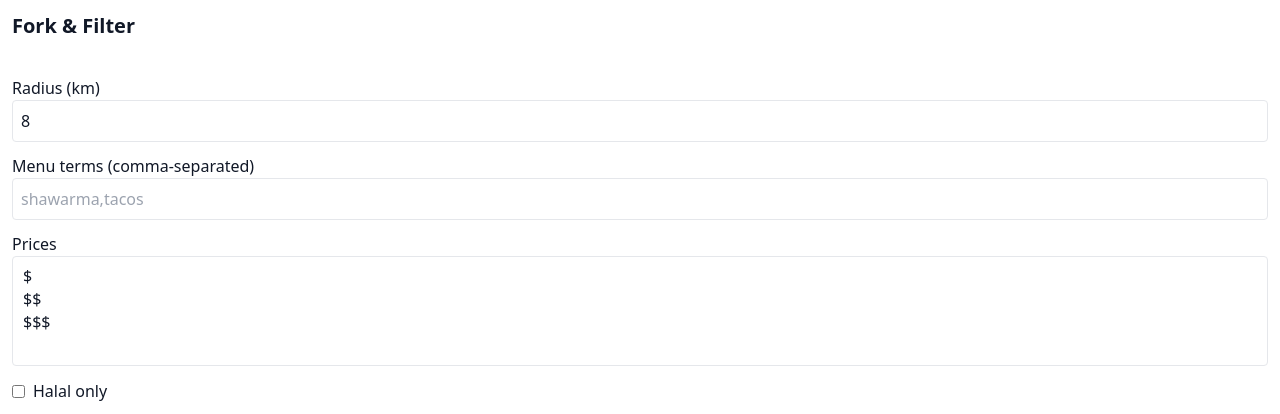
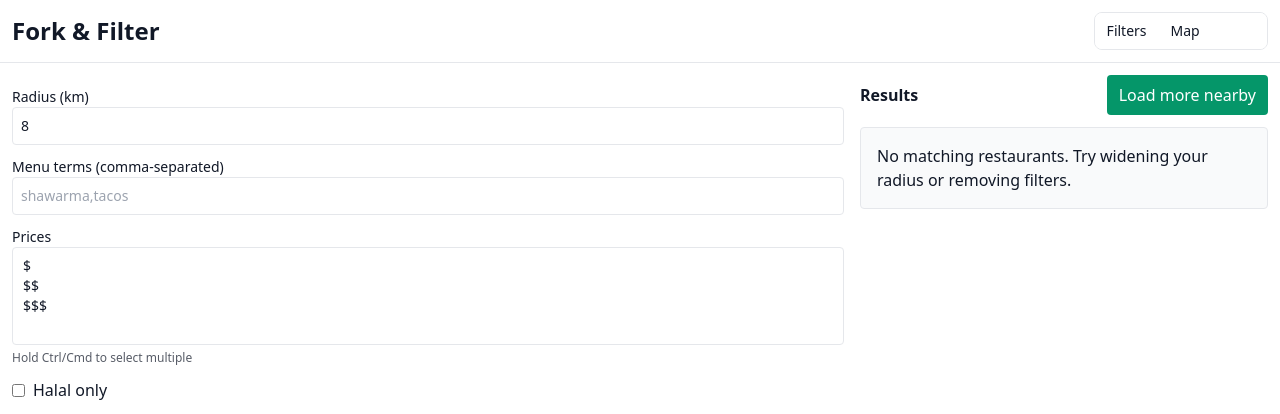
Before and after one commit to DaraMoh/fork-and-filter, a Flask app: page / in a window 1280 px wide. Shown: the top 414 px of the page. Run offline with Flask 3, Linux system fonts and the light colour scheme; data that the repository does not hold is empty; some libraries are stand-ins or nearby versions.

Commit message:
Updated front-end to have map-less and filter-less modes

```diff
--- a/app/__init__.py
+++ b/app/__init__.py
@@ -1,4 +1,3 @@
-# app/__init__.py
 import os
 import click
 import time
--- a/app/templates/_results.html
+++ b/app/templates/_results.html
@@ -1,28 +1,32 @@
-<div id="results" class="space-y-3" data-markers='{{ results | tojson }}'>
+<div id="results" class="space-y-3">
   {% if count == 0 %}
-    <div class="p-4 rounded border">No matching restaurants. Try widening your radius or removing filters</div>
+    <div class="p-4 rounded border bg-gray-50">
+      No matching restaurants. Try widening your radius or removing filters.
+    </div>
   {% else %}
     {% for r in results %}
-      <div class="p-4 rounded border flex items-center justify-between" data-restaurant-id="{{ r.id }}">
+      <div class="p-3 rounded border hover:shadow-sm transition flex items-start justify-between gap-3">
         <div>
           <div class="font-semibold">{{ r.name }}</div>
           <div class="text-sm opacity-75">
             {{ r.distance_km }} km |
             {% if r.price == 1 %}$ {% elif r.price == 2 %}$$ {% elif r.price == 3 %}$$$ {% else %}-{% endif %}
-            | {{ r.busy }}{% if r.halal %} | Halal{% endif %}
+            | {{ r.busy }}
+            {% if r.halal %} | Halal{% endif %}
           </div>
         </div>
-
-        <button class="px-3 py-2 text-sm bg-emerald-600 text-white rounded" hex-post="/checkin/{{ r.id }}" hx-target="#results" hx-swap="outerHTML" hx-include="#filters">
-          I'm here
-        </button>
-      </div>
-      <div class="mt-3">
-        <button type="button" class="px-3 py-2 rounded bg-emerald-600 text-white" hx-get="/search" hx-include="#filters" hx-vals='{"enrich":"1"}' hx-target="#results" hx-swap="outerHTML" hx-indicator="#loading">
-          Load more nearby (OpenStreetMap)
-        </button>
-        <span id="loading" class="htmx-indicator ml-2 text-sm opacit-70">Loadiing...</span>
+        <!-- Optional: check-in button, remove if needed -->
+        <form
+          hx-post="/checkin"
+          hx-vals='{"restaurant_id":"{{ r.id }}"}'
+          hx-swap="none">
+          <button type="submit" class="px-2 py-1 bg-sky-600 text-white rounded text-sm">
+            I’m here
+          </button>
+        </form>
       </div>
     {% endfor %}
   {% endif %}
 </div>
+
+<script type="application/json" id="markers-json">{{ results | tojson }}</script>
--- a/app/templates/index.html
+++ b/app/templates/index.html
@@ -1,162 +1,260 @@
 {% extends "base.html" %}
 {% block content %}
-  <h1 class="text-xl font-semibold p-3">Fork & Filter</h1>
+  <header class="p-3 border-b flex items-center justify-between">
+    <h1 class="text-2xl font-semibold">Fork & Filter</h1>
 
+    <!-- Segmented view switch -->
+    <div class="inline-flex rounded-lg overflow-hidden border">
+      <button class="px-3 py-2 text-sm bg-white hover:bg-gray-50" data-mode="filters" id="btn-filters">Filters</button>
+      <button class="px-3 py-2 text-sm bg-white hover:bg-gray-50" data-mode="map" id="btn-map">Map</button>
+      <button class="px-3 py-2 text-sm bg-white hover:bg-gray-50" data-mode="both" id="btn-both">Both</button>
+    </div>
+  </header>
+
+  <div class="grid md:grid-cols-3 gap-4 p-3">
+    <!-- LEFT: filters + map, shown per mode -->
+    <main class="md:col-span-2 space-y-4">
+      <!-- Filters pane -->
+      <section id="filters-pane" class="transition-opacity duration-300">
         <form id="filters"
-        class="space-y-3 p-3"
-        hx-get="/search" hx-target="#results" hx-swap="outerHTML"
-        hx-trigger="load, change delay:200ms">
+              class="space-y-3"
+              hx-get="/search"
+              hx-target="#results"
+              hx-swap="outerHTML"
+              hx-trigger="load, change delay:250ms">
           <input type="hidden" name="lat" id="lat" value="32.7767">
           <input type="hidden" name="lng" id="lng" value="-96.7970">
 
-    <label class="block">Radius (km)
+          <label class="block text-sm">Radius (km)
             <input class="border p-2 rounded w-full" type="number" step="0.1" name="radius_km" value="8">
           </label>
 
-    <label class="block">Menu terms (comma-separated)
+          <label class="block text-sm">Menu terms (comma-separated)
             <input class="border p-2 rounded w-full" type="text" name="terms" placeholder="shawarma,tacos">
           </label>
 
-    <label class="block">Prices
+          <label class="block text-sm">Prices
             <select class="border p-2 rounded w-full" name="prices" multiple>
               <option value="1">$</option>
               <option value="2">$$</option>
               <option value="3">$$$</option>
             </select>
+            <p class="text-xs opacity-70 mt-1">Hold Ctrl/Cmd to select multiple</p>
           </label>
 
           <label class="inline-flex items-center gap-2">
             <input type="checkbox" name="halal" value="true"> Halal only
           </label>
 
-    <label class="block">Busyness
+          <label class="block text-sm">Busyness
             <select class="border p-2 rounded w-full" name="busy" multiple>
               <option>Low</option><option>Moderate</option><option>High</option>
             </select>
           </label>
 
+          <div class="flex items-center gap-2">
             <button type="button" id="use-location" class="px-3 py-2 bg-sky-600 text-white rounded">
               Use my location
             </button>
+            <span id="loading" class="htmx-indicator text-sm opacity-70">Loading…</span>
+          </div>
         </form>
+      </section>
 
-  <div id="map" class="h-80 m-3 rounded"></div>
-  <div id="results" class="m-3"></div>
+      <!-- Map pane -->
+      <section id="map-pane" class="transition-opacity duration-300">
+        <div id="map" class="h-[55vh] rounded border"></div>
+      </section>
+    </main>
+
+    <!-- RIGHT: results panel -->
+    <aside class="md:col-span-1">
+      <div class="sticky top-3 space-y-3">
+        <div class="flex items-center justify-between">
+          <h2 class="font-semibold">Results</h2>
+          <!-- Single “Load more nearby” button -->
+          <button
+            type="button"
+            class="px-3 py-2 rounded bg-emerald-600 text-white"
+            hx-get="/search"
+            hx-include="#filters"
+            hx-vals='{"enrich":"1"}'
+            hx-target="#results"
+            hx-swap="outerHTML"
+            hx-indicator="#loading">
+            Load more nearby
+          </button>
+        </div>
+
+        <div id="results" class="space-y-3 max-h-[70vh] overflow-y-auto border rounded p-2"></div>
+      </div>
+    </aside>
+  </div>
 
   <script>
-(() => {
-  // --- shared state across reloads
-  window.__ff = window.__ff || {};
-  let map = window.__ff.map || null;
-  let pins = [];
-  let userMarker = window.__ff.userMarker || null;
-  let radiusCircle = window.__ff.radiusCircle || null;
+    // --- refs
+    const latInput = document.getElementById('lat');
+    const lngInput = document.getElementById('lng');
+    const filtersPane = document.getElementById('filters-pane');
+    const mapPane = document.getElementById('map-pane');
+    const btnFilters = document.getElementById('btn-filters');
+    const btnMap = document.getElementById('btn-map');
+    const btnBoth = document.getElementById('btn-both');
 
-  // DOM refs
-  const filtersForm = document.getElementById('filters');
-  const latInput    = document.getElementById('lat');
-  const lngInput    = document.getElementById('lng');
-  const radiusInput = document.querySelector('[name="radius_km"]');
+    // default mode = BOTH (persisted)
+    let mode = localStorage.getItem('ff_mode') || 'both';
 
+    // --- geolocation button
+    const useLocBtn = document.getElementById('use-location');
+    if (useLocBtn) {
+      useLocBtn.onclick = () => {
+        if (!navigator.geolocation) return alert("Geolocation not supported");
+        navigator.geolocation.getCurrentPosition(pos => {
+          const { latitude, longitude } = pos.coords;
+          latInput.value = latitude.toFixed(6);
+          lngInput.value = longitude.toFixed(6);
+          const r = Number(document.querySelector('[name="radius_km"]').value || 0);
+          setUserLocation(latitude, longitude, r);
+          document.getElementById('filters').dispatchEvent(new Event('change', { bubbles: true }));
+          localStorage.setItem('ff_loc', JSON.stringify({ lat: latitude, lng: longitude }));
+        }, () => alert("Couldn't get your location"));
+      };
+    }
+
+    // restore last location
+    const saved = localStorage.getItem('ff_loc');
+    if (saved) {
+      const { lat: la, lng: lo } = JSON.parse(saved);
+      if (la && lo) { latInput.value = la; lngInput.value = lo; }
+    }
+
+    // --- Leaflet
+    let map, pins = [], userMarker, radiusCircle;
     function initMapOnce() {
       if (map) return;
       map = L.map('map').setView([32.7767, -96.7970], 11);
       L.tileLayer('https://{s}.tile.openstreetmap.org/{z}/{x}/{y}.png', {
         attribution: '&copy; OpenStreetMap contributors'
       }).addTo(map);
-    window.__ff.map = map;
     }
+    function setUserLocation(lat, lng, radiusKm) {
+      if (!map) return;
+      userMarker?.remove();
+      radiusCircle?.remove();
 
-  function setUserLocation(lat, lng, radiusKm) {
-    initMapOnce();
-    if (userMarker) userMarker.remove();
-    if (radiusCircle) radiusCircle.remove();
+      userMarker = L.circleMarker([lat, lng], {
+        radius: 7,
+        color: '#000',
+        weight: 2,
+        fillColor: '#000',
+        fillOpacity: 1
+      }).addTo(map).bindTooltip('You are here');
 
-    userMarker = L.marker([lat, lng], { title: "You are here" }).addTo(map);
       if (radiusKm && radiusKm > 0) {
         radiusCircle = L.circle([lat, lng], { radius: radiusKm * 1000 }).addTo(map);
       }
-    window.__ff.userMarker = userMarker;
-    window.__ff.radiusCircle = radiusCircle;
+    }
+    function renderMarkers(points) {
+      pins.forEach(m => m.remove()); pins = [];
+      if (!points || !points.length) return;
+      const layers = [];
+      points.forEach(p => {
+        const m = L.marker([p.lat, p.lng]).addTo(map)
+          .bindPopup(`${p.name}<br>${p.distance_km} km | ${'$'.repeat(p.price||0)} | ${p.busy}`);
+        pins.push(m); layers.push(m);
+      });
+      if (userMarker) layers.push(userMarker);
+      if (radiusCircle) layers.push(radiusCircle);
+      const g = L.featureGroup(layers); map.fitBounds(g.getBounds().pad(0.2));
     }
 
-  function renderMarkers(points) {
-    initMapOnce();
-    pins.forEach(m => m.remove()); pins = [];
+    // --- HTMX: update markers after results load
+    document.body.addEventListener('htmx:afterSwap', (e) => {
+      if (e.target.id !== 'results') return;
+      if (!isMapVisible()) return;
+      const el = document.getElementById('markers-json');
+      if (el) {
+        try { renderMarkers(JSON.parse(el.textContent)); } catch {}
+        if (map) map.invalidateSize();
+      }
+    });
 
-    const layers = [];
-    if (points && points.length) {
-      points.forEach(p => {
-        const dollars = '$'.repeat(p.price || 0);
-        const m = L.marker([p.lat, p.lng]).addTo(map)
-          .bindPopup(`${p.name}<br>${p.distance_km} km | ${dollars} | ${p.busy}`);
-        pins.push(m); layers.push(m);
+    // --- view control
+    function isMapVisible() { return !mapPane.classList.contains('hidden'); }
+    function isFiltersVisible() { return !filtersPane.classList.contains('hidden'); }
+
+    function setMode(next) {
+      if (next === mode) return;
+      mode = next;
+      localStorage.setItem('ff_mode', mode);
+      applyMode(true);
+    }
+
+    function selectButton(active) {
+      [btnFilters, btnMap, btnBoth].forEach(btn => {
+        btn.classList.remove('bg-slate-900','text-white');
+        if (btn.dataset.mode === active) btn.classList.add('bg-slate-900','text-white');
       });
     }
-    if (window.__ff.userMarker)  layers.push(window.__ff.userMarker);
-    if (window.__ff.radiusCircle) layers.push(window.__ff.radiusCircle);
 
-    if (layers.length) {
-      const fg = L.featureGroup(layers);
-      map.fitBounds(fg.getBounds().pad(0.2));
-    } else {
-      map.invalidateSize();
+    function applyMode(animated=false) {
+      selectButton(mode);
+
+      const hide = (el) => {
+        if (!animated) { el.classList.add('hidden','opacity-0'); return; }
+        el.classList.add('opacity-0');
+        setTimeout(() => el.classList.add('hidden'), 300);
+      };
+      const show = (el) => {
+        el.classList.remove('hidden');
+        requestAnimationFrame(() => el.classList.remove('opacity-0'));
+      };
+
+      if (mode === 'filters') {
+        // show filters; hide map
+        show(filtersPane);
+        hide(mapPane);
+      } else if (mode === 'map') {
+        // init & show map; hide filters
+        initMapOnce();
+        show(mapPane);
+        hide(filtersPane);
+        setTimeout(() => { if (map) map.invalidateSize(); }, 320);
+      } else { // both
+        // init & show both
+        initMapOnce();
+        show(filtersPane);
+        show(mapPane);
+        setTimeout(() => { if (map) map.invalidateSize(); }, 200);
+      }
+
+      // ensure user ring is drawn when map is visible
+      if (mode !== 'filters') {
+        const r = Number(document.querySelector('[name="radius_km"]').value || 0);
+        const la = parseFloat(latInput.value), lo = parseFloat(lngInput.value);
+        if (!Number.isNaN(la) && !Number.isNaN(lo)) setUserLocation(la, lo, r);
       }
     }
 
-  // lifecycle
+    // wire buttons
+    btnFilters.addEventListener('click', () => setMode('filters'));
+    btnMap.addEventListener('click', () => setMode('map'));
+    btnBoth.addEventListener('click', () => setMode('both'));
+
+    // initial mode (default to BOTH)
     window.addEventListener('DOMContentLoaded', () => {
-    initMapOnce();
-    const saved = localStorage.getItem('ff_loc');
-    if (saved) {
-      const { lat: la, lng: lo } = JSON.parse(saved);
-      if (la && lo) {
-        latInput.value = la; lngInput.value = lo;
-        setUserLocation(Number(la), Number(lo), Number(radiusInput.value || 0));
-      }
+      if (!['filters','map','both'].includes(mode)) mode = 'both';
+      applyMode(false);
+      // ensure map tiles layout correctly on first paint when visible
+      if (mode !== 'filters') setTimeout(() => { if (map) map.invalidateSize(); }, 250);
+    });
+
+    // live radius ring update
+    document.addEventListener('change', (e) => {
+      if (e.target && e.target.name === 'radius_km' && isMapVisible() && userMarker) {
+        const r = Number(e.target.value || 0);
+        setUserLocation(userMarker.getLatLng().lat, userMarker.getLatLng().lng, r);
       }
     });
-  window.addEventListener('pageshow', () => { if (map) map.invalidateSize(); });
-  document.body.addEventListener('htmx:afterSettle', () => { if (map) map.invalidateSize(); });
-
-  // AFTER SWAP: read markers from data-attribute (HTMX-safe)
-  document.body.addEventListener('htmx:afterSwap', (e) => {
-    if (e.target.id !== 'results') return;
-    const raw = e.target.getAttribute('data-markers') || "[]";
-    const points = JSON.parse(raw);
-    renderMarkers(points);
-});
-
-  // geolocation
-  document.getElementById('use-location').onclick = () => {
-    if (!navigator.geolocation) return alert("Geolocation not supported");
-    navigator.geolocation.getCurrentPosition(pos => {
-      const { latitude, longitude } = pos.coords;
-      latInput.value = latitude.toFixed(6);
-      lngInput.value = longitude.toFixed(6);
-      setUserLocation(latitude, longitude, Number(radiusInput.value || 0));
-      filtersForm.dispatchEvent(new Event('change', { bubbles: true }));
-      localStorage.setItem('ff_loc', JSON.stringify({ lat: latitude, lng: longitude }));
-    }, () => alert("Couldn't get your location"));
-  };
-
-  // radius updates ring
-  radiusInput.addEventListener('change', () => {
-    if (!window.__ff.userMarker) return;
-    const r = Number(radiusInput.value || 0);
-    const { lat, lng } = window.__ff.userMarker.getLatLng();
-    setUserLocation(lat, lng, r);
-  });
-
-  document.body.addEventListener('toast', (e) => {
-    const msg = typeof e.detail === 'string' ? e.detail : (e.detail?.message || 'Done');
-    alert(msg);
-  });
-
-})();
   </script>
-<style>#map{height:320px}</style>
-
-
-
 {% endblock %}
```
Also changed, not shown: instance/app.db. Lines whose indentation alone changed are shown as unchanged.
